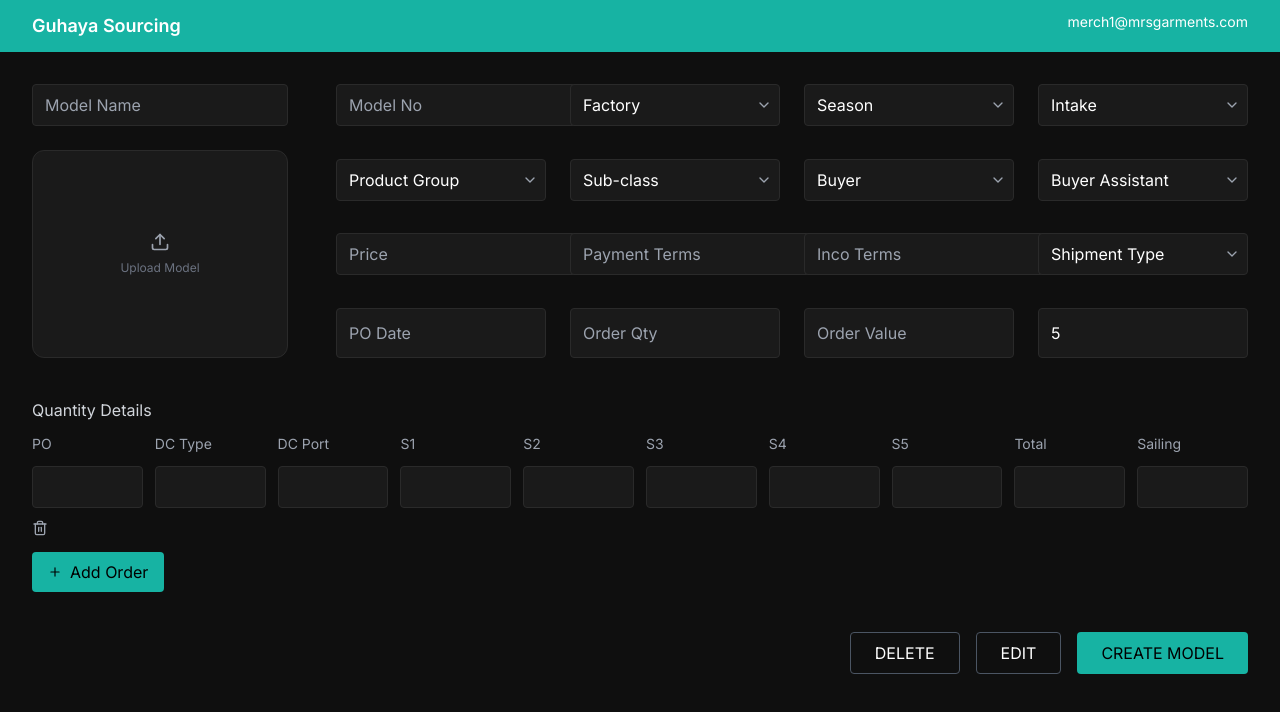
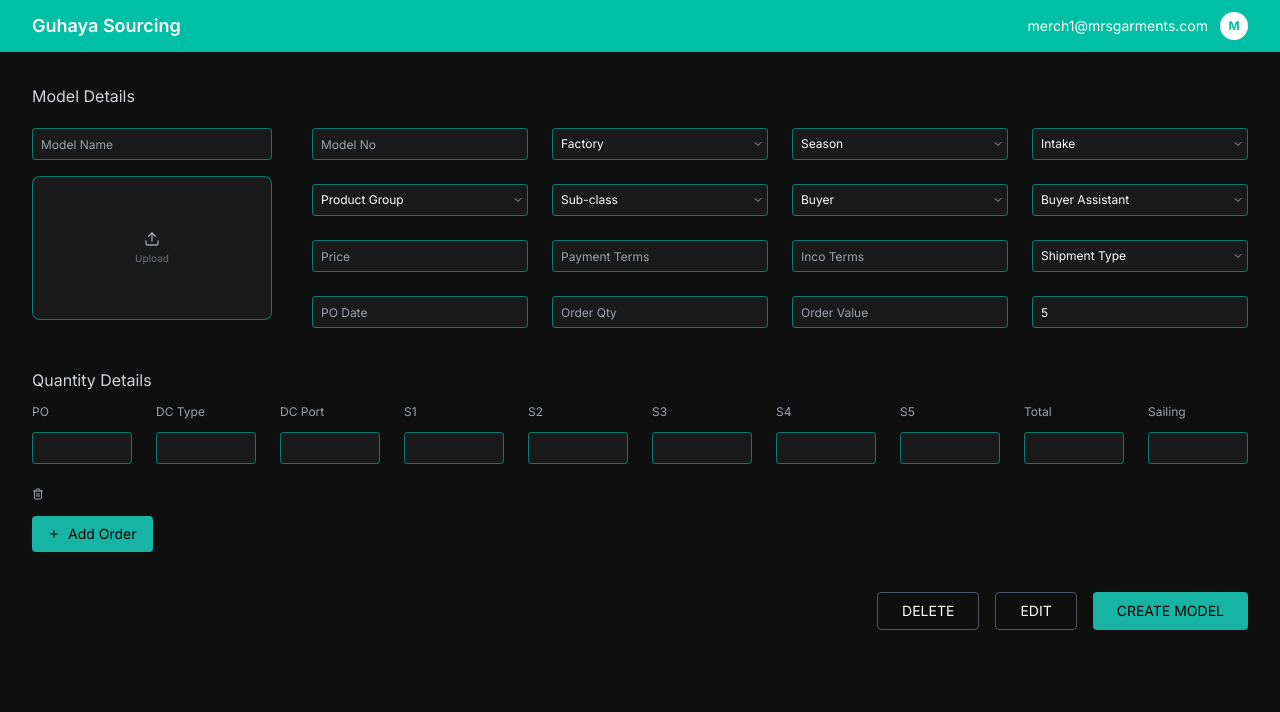
Before and after one commit to SUGANTH-V-27/guhaya-sourcing, a Next.js app in the folder frontend/: page /createmodel in a window 1280 px wide. Shown: the top 712 px of the page. Built offline with nearby package versions, Linux system fonts and the light colour scheme.

Commit message:
create model updated

```diff
--- a/frontend/src/app/createmodel/page.tsx
+++ b/frontend/src/app/createmodel/page.tsx
@@ -48,60 +48,69 @@
     "Shipment Type": ["Air", "Sea"],
   };
 
+  // smaller + consistent inputs
+  const baseInput =
+    "w-full h-8 bg-[#1a1a1a] border border-[#00BFA5]/60 px-2 text-xs rounded focus:outline-none focus:ring-1 focus:ring-[#00BFA5]/60";
+
   const renderField = (label: string) => {
     if (selectFields[label]) {
       return (
         <div className="relative">
-          <select className="w-full appearance-none bg-[#1a1a1a] border border-[#2a2a2a] px-3 py-2 rounded pr-8">
+          <select className={`appearance-none ${baseInput} pr-6`}>
             <option value="">{label}</option>
             {selectFields[label].map((opt) => (
               <option key={opt}>{opt}</option>
             ))}
           </select>
-          <ChevronDown className="absolute right-2 top-1/2 -translate-y-1/2 text-gray-400" size={16} />
+
+          <span className="pointer-events-none absolute inset-y-0 right-1 flex items-center">
+            <ChevronDown className="text-gray-400" size={12} />
+          </span>
         </div>
       );
     }
 
-    return (
-      <input
-        placeholder={label}
-        className="bg-[#1a1a1a] border border-[#2a2a2a] px-3 py-2 rounded"
-      />
-    );
+    return <input placeholder={label} className={baseInput} />;
   };
 
   return (
     <main className="min-h-screen bg-[#0f0f0f] text-white">
 
-      {/* HEADER */}
-      <div className="bg-[#17b3a3] px-8 py-3 flex justify-between">
-        <h1 className="text-lg font-semibold">Guhaya Sourcing</h1>
-        <p className="text-sm">merch1@mrsgarments.com</p>
+      <div className="bg-[#00BFA5] px-8 py-3 flex justify-between items-center shrink-0">
+        <h1 className="text-white text-lg font-semibold">
+          Guhaya Sourcing
+        </h1>
+
+        <div className="flex items-center gap-3 text-white text-sm">
+          merch1@mrsgarments.com
+          <div className="w-7 h-7 rounded-full bg-white flex items-center justify-center">
+            <span className="text-[#00BFA5] text-xs font-bold">M</span>
+          </div>
+        </div>
       </div>
 
       <div className="p-8 space-y-10">
 
-        {/* MODEL SECTION */}
-        <div className="flex gap-12">
+        {/* MODEL DETAILS */}
+        <div>
+          <h2 className="mb-5 text-gray-300">Model Details</h2>
 
-          {/* LEFT: NAME + IMAGE */}
-          <div className="w-64 flex flex-col gap-6">
-            <input
-              placeholder="Model Name"
-              className="bg-[#1a1a1a] border border-[#2a2a2a] px-3 py-2 rounded"
-            />
+          {/* LEFT + RIGHT LAYOUT */}
+          <div className="flex gap-10 items-start">
 
-            <label className="bg-[#1a1a1a] border border-[#2a2a2a] rounded-xl h-52 flex flex-col items-center justify-center cursor-pointer hover:border-[#17b3a3]">
-              <Upload size={20} className="text-gray-400" />
-              <span className="text-xs text-gray-500 mt-2">Upload Model</span>
+            {/* LEFT SIDE */}
+            <div className="flex flex-col gap-4 w-60">
+              <input placeholder="Model Name" className={baseInput} />
+
+              <label className="w-full h-36 bg-[#1a1a1a] border border-[#00BFA5]/60 rounded-lg flex flex-col items-center justify-center cursor-pointer hover:border-[#00BFA5]">
+                <Upload size={16} className="text-gray-400" />
+                <span className="text-[10px] text-gray-500 mt-1">Upload</span>
                 <input type="file" className="hidden" />
               </label>
             </div>
 
-          {/* RIGHT: DETAILS */}
+            {/* RIGHT SIDE FORM */}
             <div className="flex-1 grid grid-cols-4 gap-6">
-
               {[
                 "Model No",
                 "Factory",
@@ -119,36 +128,26 @@
                 <div key={label}>{renderField(label)}</div>
               ))}
 
-            <input
-              placeholder="PO Date"
-              className="bg-[#1a1a1a] border border-[#2a2a2a] px-3 py-2 rounded"
-            />
-
-            <input
-              placeholder="Order Qty"
-              className="bg-[#1a1a1a] border border-[#2a2a2a] px-3 py-2 rounded"
-            />
-
-            <input
-              placeholder="Order Value"
-              className="bg-[#1a1a1a] border border-[#2a2a2a] px-3 py-2 rounded"
-            />
+              <input placeholder="PO Date" className={baseInput} />
+              <input placeholder="Order Qty" className={baseInput} />
+              <input placeholder="Order Value" className={baseInput} />
 
               <input
                 type="number"
                 value={sizes}
                 onChange={(e) => handleSizeChange(Number(e.target.value))}
-              className="bg-[#1a1a1a] border border-[#2a2a2a] px-3 py-2 rounded"
+                className={baseInput}
               />
             </div>
           </div>
+        </div>
 
-        {/* QUANTITY TABLE */}
+        {/* QUANTITY */}
         <div>
           <h2 className="mb-3 text-gray-300">Quantity Details</h2>
 
           <div
-            className="grid gap-3 mb-3 text-sm text-gray-400"
+            className="grid gap-6 mb-3 text-xs text-gray-400"
             style={{
               gridTemplateColumns: `repeat(${sizes + 5}, minmax(0,1fr))`,
             }}
@@ -168,50 +167,40 @@
           {rows.map((row, rowIndex) => (
             <div
               key={rowIndex}
-              className="grid gap-3 mb-2"
+              className="grid gap-6 mb-2"
               style={{
                 gridTemplateColumns: `repeat(${sizes + 5}, minmax(0,1fr))`,
               }}
             >
-              <input className="bg-[#1a1a1a] border border-[#2a2a2a] p-2 rounded" />
-              <input className="bg-[#1a1a1a] border border-[#2a2a2a] p-2 rounded" />
-              <input className="bg-[#1a1a1a] border border-[#2a2a2a] p-2 rounded" />
+              <input className={baseInput} />
+              <input className={baseInput} />
+              <input className={baseInput} />
 
               {row.sizes.map((_: any, i: number) => (
-                <input
-                  key={i}
-                  className="bg-[#1a1a1a] border border-[#2a2a2a] p-2 rounded"
-                />
+                <input key={i} className={baseInput} />
               ))}
 
-              <input className="bg-[#1a1a1a] border border-[#2a2a2a] p-2 rounded" />
-              <input className="bg-[#1a1a1a] border border-[#2a2a2a] p-2 rounded" />
+              <input className={baseInput} />
+              <input className={baseInput} />
 
               <button onClick={() => removeRow(rowIndex)}>
-                <Trash2 size={16} className="text-gray-400 hover:text-red-400" />
+                <Trash2 size={12} className="text-gray-400 hover:text-red-400" />
               </button>
             </div>
           ))}
 
           <button
             onClick={addRow}
-            className="mt-4 bg-[#17b3a3] text-black px-4 py-2 rounded flex items-center gap-2"
+            className="mt-4 bg-[#17b3a3] text-black px-4 py-2 rounded flex items-center gap-2 text-sm"
           >
-            <Plus size={14} /> Add Order
+            <Plus size={12} /> Add Order
           </button>
         </div>
 
-        {/* FOOTER */}
         <div className="flex justify-end gap-4">
-          <button className="border border-gray-600 px-6 py-2 rounded">
-            DELETE
-          </button>
-          <button className="border border-gray-600 px-6 py-2 rounded">
-            EDIT
-          </button>
-          <button className="bg-[#17b3a3] text-black px-6 py-2 rounded">
-            CREATE MODEL
-          </button>
+          <button className="border border-gray-600 px-6 py-2 rounded text-sm">DELETE</button>
+          <button className="border border-gray-600 px-6 py-2 rounded text-sm">EDIT</button>
+          <button className="bg-[#17b3a3] text-black px-6 py-2 rounded text-sm">CREATE MODEL</button>
         </div>
       </div>
     </main>
```
Lines whose indentation alone changed are shown as unchanged.
